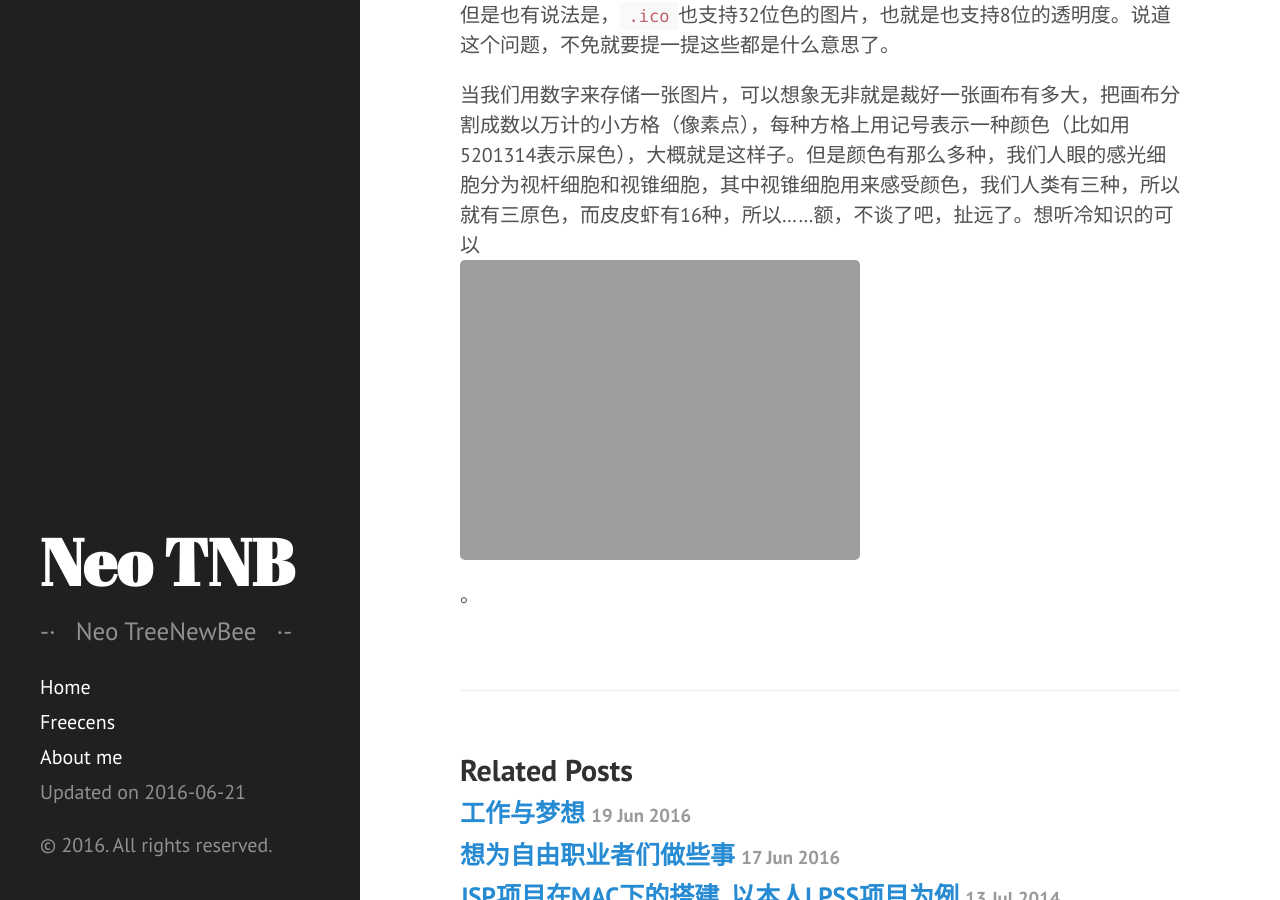
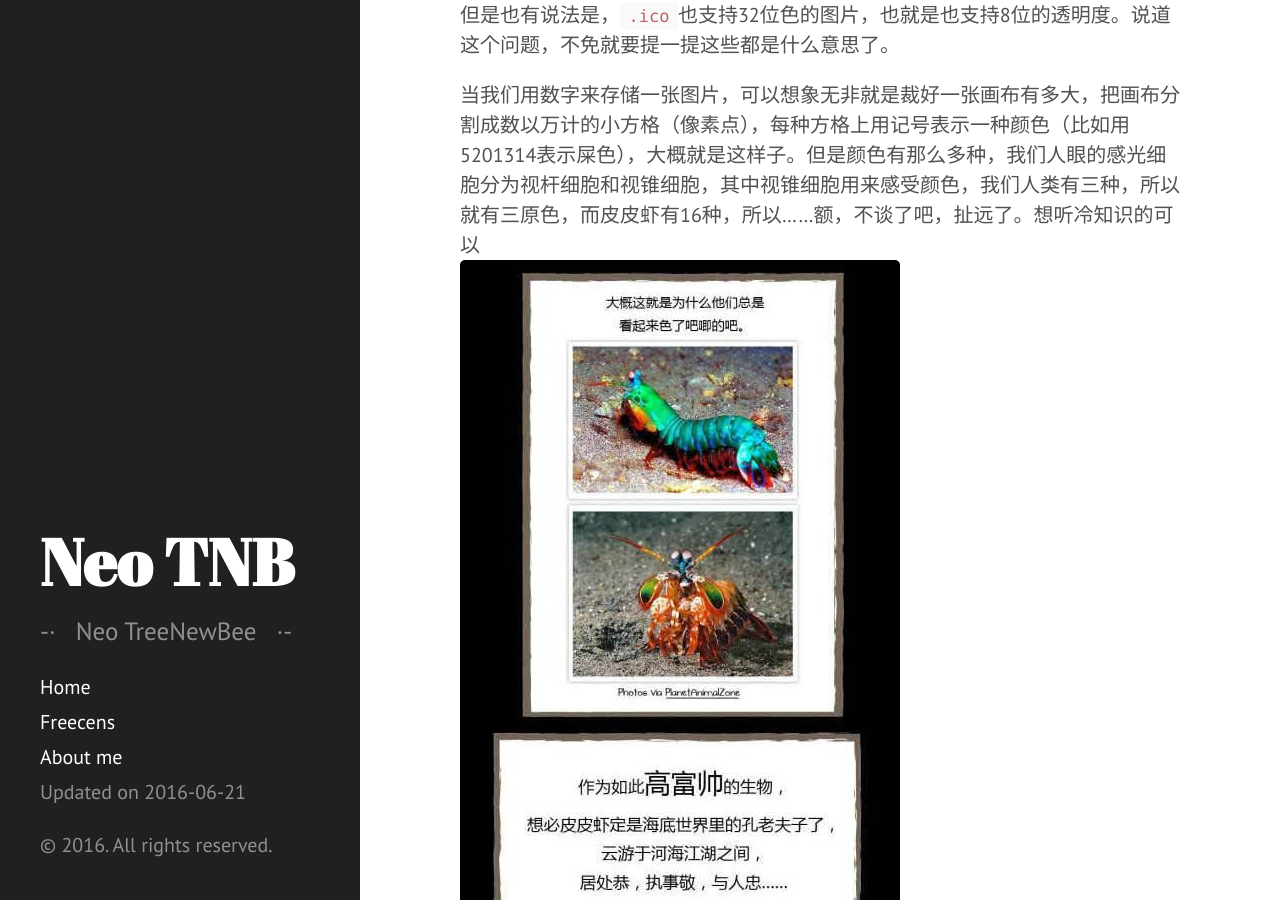
Before and after one commit to jiazhewang/neoTNB, a Jekyll site: the page built from _posts/2016-06-21-favicon那些事儿.md, in a window 1280 px wide and 900 px high, scrolled down 1418 px. Built offline with Jekyll 4.4.1, drawn with Linux system fonts in a browser that asks for light colours.

Commit message:
update source

```diff
--- a/_posts/2016-06-21-favicon那些事儿.md
+++ b/_posts/2016-06-21-favicon那些事儿.md
@@ -35,4 +35,4 @@
 
 但是也有说法是，`.ico`也支持32位色的图片，也就是也支持8位的透明度。说道这个问题，不免就要提一提这些都是什么意思了。
 
-当我们用数字来存储一张图片，可以想象无非就是裁好一张画布有多大，把画布分割成数以万计的小方格（像素点），每种方格上用记号表示一种颜色（比如用5201314表示屎色），大概就是这样子。但是颜色有那么多种，我们人眼的感光细胞分为视杆细胞和视锥细胞，其中视锥细胞用来感受颜色，我们人类有三种，所以就有三原色，而皮皮虾有16种，所以......额，不谈了吧，扯远了。想听冷知识的可以![戳这里]({{ site.url }}/assets/img/pipixia.jpg)。
+当我们用数字来存储一张图片，可以想象无非就是裁好一张画布有多大，把画布分割成数以万计的小方格（像素点），每种方格上用记号表示一种颜色（比如用5201314表示屎色），大概就是这样子。但是颜色有那么多种，我们人眼的感光细胞分为视杆细胞和视锥细胞，其中视锥细胞用来感受颜色，我们人类有三种，所以就有三原色，而皮皮虾有16种，所以......额，不谈了吧，扯远了。想听冷知识的可以![戳这里]({{ site.url }}/assets/img/pipixia.jpeg)。
```
Also changed, not shown: 2 other files.
